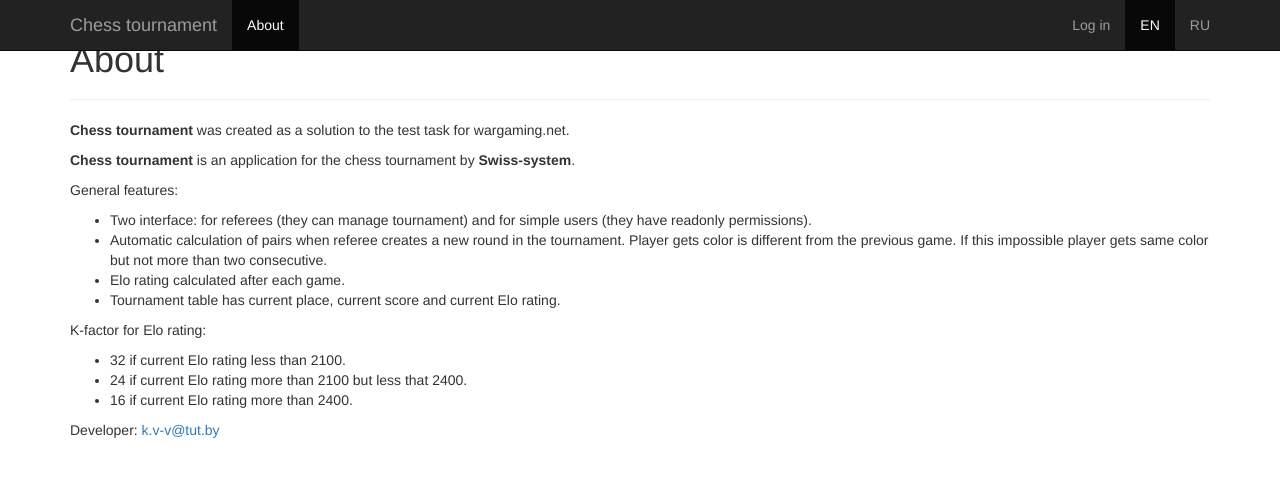
After one commit to kuza/chess_tournament, a Django app: page /about in a window 1280 px wide. The commit adds this page. Shown: the top 477 px of the page. Run offline with Django 3.2, Linux system fonts and the light colour scheme; some libraries are stand-ins or nearby versions.

Commit message:
add about page and language switch

```diff
--- /dev/null
+++ b/chess/templates/chess/about.html
@@ -0,0 +1,48 @@
+{% extends 'chess/base.html' %}
+{% load i18n %}
+{% get_current_language as LANGUAGE_CODE %}
+
+{% block title %}Chess tournament{% endblock %}
+
+{% block content %}
+<div class="container">
+    <div class="page-header">
+        <h1>{% trans "About" %}</h1>
+    </div>
+    {% if LANGUAGE_CODE == "ru" %}
+    <p><b>Chess tournament</b> был создан как решение тестового задания для wargaming.net.</p>
+    <p><b>Chess tournament</b> это приложение по проведению турнира по шахматам по <b>швейцарской системе</b>.</p>
+    <p>Основные возможности приложения:</p>
+    <ul>
+        <li>Два интерфейса: для судей с возможностью управления и турниром и для простых пользователь с возможностью просмотра информации по турнирам.</li>
+        <li>Автоматический расчет пар при создании судьёй нового раунда в турнире с учетом цвета (не более двух одинаковых цветов подряд).</li>
+        <li>Расчет изменения рейтинга Эло после каждой партии.</li>
+        <li>Турнирная таблица с указанием текущего места, количества заработанных очков и нового рейтинга.</li>
+    </ul>
+    <p>Применяемый к-фактор для расчета рейтинга Эло:</p>
+    <ul>
+        <li>32 если текущий рейтинг меньше 2100.</li>
+        <li>24 если текущий рейтинг больше 2100 но меньше 2400.</li>
+        <li>16 если текущий рейтинг больше 2400.</li>
+    </ul>
+    <p>Разработчик: <a href="mailto:k.v-v@tut.by">k.v-v@tut.by</a></p>
+    {% else %}
+    <p><b>Chess tournament</b> was created as a solution to the test task for wargaming.net.</p>
+    <p><b>Chess tournament</b> is an application for the chess tournament by <b>Swiss-system</b>.</p>
+    <p>General features:</p>
+    <ul>
+        <li>Two interface: for referees (they can manage tournament) and for simple users (they have readonly permissions).</li>
+        <li>Automatic calculation of pairs when referee creates a new round in the tournament. Player gets color is different from the previous game. If this impossible player gets same color but not more than two consecutive.</li>
+        <li>Elo rating calculated after each game.</li>
+        <li>Tournament table has current place, current score and current Elo rating.</li>
+    </ul>
+    <p>K-factor for Elo rating:</p>
+    <ul>
+        <li>32 if current Elo rating less than 2100.</li>
+        <li>24 if current Elo rating more than 2100 but less that 2400.</li>
+        <li>16 if current Elo rating more than 2400.</li>
+    </ul>
+    <p>Developer: <a href="mailto:k.v-v@tut.by">k.v-v@tut.by</a></p>
+    {% endif%}
+</div><!-- /.container -->
+{% endblock %}
--- a/chess/templates/chess/base.html
+++ b/chess/templates/chess/base.html
@@ -1,4 +1,5 @@
 {% load i18n %}
+{% get_current_language as LANGUAGE_CODE %}
 
 <!DOCTYPE html>
 <html lang="en">
@@ -43,7 +44,7 @@
                     {% if user.is_authenticated %}
                         <li {% if manage %}class="active"{% endif %}><a href="/manage/tournament">{% trans "Manage Tournaments" %}</a></li>
                     {% endif %}
-                    <li {% if about %}class="active"{% endif %}><a href="#about">{% trans "About" %}</a></li>
+                    <li {% if about %}class="active"{% endif %}><a href="/about">{% trans "About" %}</a></li>
                 </ul>
                 <ul class="nav navbar-nav navbar-right">
                     {% if user.is_authenticated %}
@@ -51,6 +52,8 @@
                     {% else %}
                         <li {% if signin %}class="active"{% endif %}><a href="/signin">{% trans "Log in" %}</a></li>
                     {% endif %}
+                    <li {% if LANGUAGE_CODE == "en" %}class="active"{% endif %}><a href='#' title='{% trans "English" %}' onclick="document.getElementById('lang_en').submit()">EN</a></li>
+                    <li {% if LANGUAGE_CODE == "ru" %}class="active"{% endif %}><a href='#' title='{% trans "Russian" %}' onclick="document.getElementById('lang_ru').submit()">RU</a></li>
                 </ul>
             </div><!--/.nav-collapse -->
         </div>
@@ -59,7 +62,14 @@
     {% block content %}
     {% endblock %}
 
-
+    <form id='lang_en' action='/i18n/setlang/' method='POST'>
+        {% csrf_token %}
+        <input type='hidden' name='language' value='en'/>
+    </form>
+    <form id='lang_ru' action='/i18n/setlang/' method='POST'>
+        {% csrf_token %}
+        <input type='hidden' name='language' value='ru'/>
+    </form>
     <!-- Bootstrap core JavaScript
     ================================================== -->
     <!-- Placed at the end of the document so the pages load faster -->
--- a/chess/templates/chess/tournament_detail.html
+++ b/chess/templates/chess/tournament_detail.html
@@ -148,7 +148,7 @@
                                         <th>#</th>
                                         <th>{% trans "Name" %}</th>
                                         <th>{% trans "Rating" %}</th>
-                                        <th>{% trans "Total" %}</th>
+                                        <th>{% trans "Score" %}</th>
                                         <th>{% trans "New rating" %}</th>
                                     </tr>
                                 </thead>
--- a/chess/views.py
+++ b/chess/views.py
@@ -28,6 +28,15 @@ class HomePageView(TemplateView):
 
         context['tournaments'] = tournaments
         context['home'] = True
+        return context
+
+
+class AboutView(TemplateView):
+    template_name = 'chess/about.html'
+
+    def get_context_data(self, **kwargs):
+        context = super(AboutView, self).get_context_data(**kwargs)
+        context['about'] = True
         return context
 
 
--- a/tournament/urls.py
+++ b/tournament/urls.py
@@ -7,15 +7,12 @@ admin.autodiscover()
 from chess import views
 
 urlpatterns = patterns('',
-    # Examples:
-    # url(r'^$', 'tournament.views.home', name='home'),
-    # url(r'^blog/', include('blog.urls')),
-
     url(r'^admin/', include(admin.site.urls)),
 
     url(r'^$', views.HomePageView.as_view(), name='home'),
     url(r'^tournament/(?P<pk>\d+)/$', views.TournamentDetail.as_view(), name='tournament'),
     url(r'^player/(?P<pk>\d+)/$', views.PlayerDetail.as_view(), name='player'),
+    url(r'^about$', views.AboutView.as_view(), name='about'),
 
     url(r'^signin$', 'django.contrib.auth.views.login', {'template_name': 'chess/signin.html', 'extra_context': {'signin': True}}),
     url(r'^signout$', 'django.contrib.auth.views.logout_then_login', {'login_url': '/signin'}),
@@ -35,4 +32,5 @@ urlpatterns = patterns('',
 
     url(r'^manage/player/(?P<pk>\d+)/$', login_required(views.PlayerDetail.as_view(), login_url='/signin'), name='player_detail'),
 
- )
+    url(r'^i18n/', include('django.conf.urls.i18n')),
+)
```
